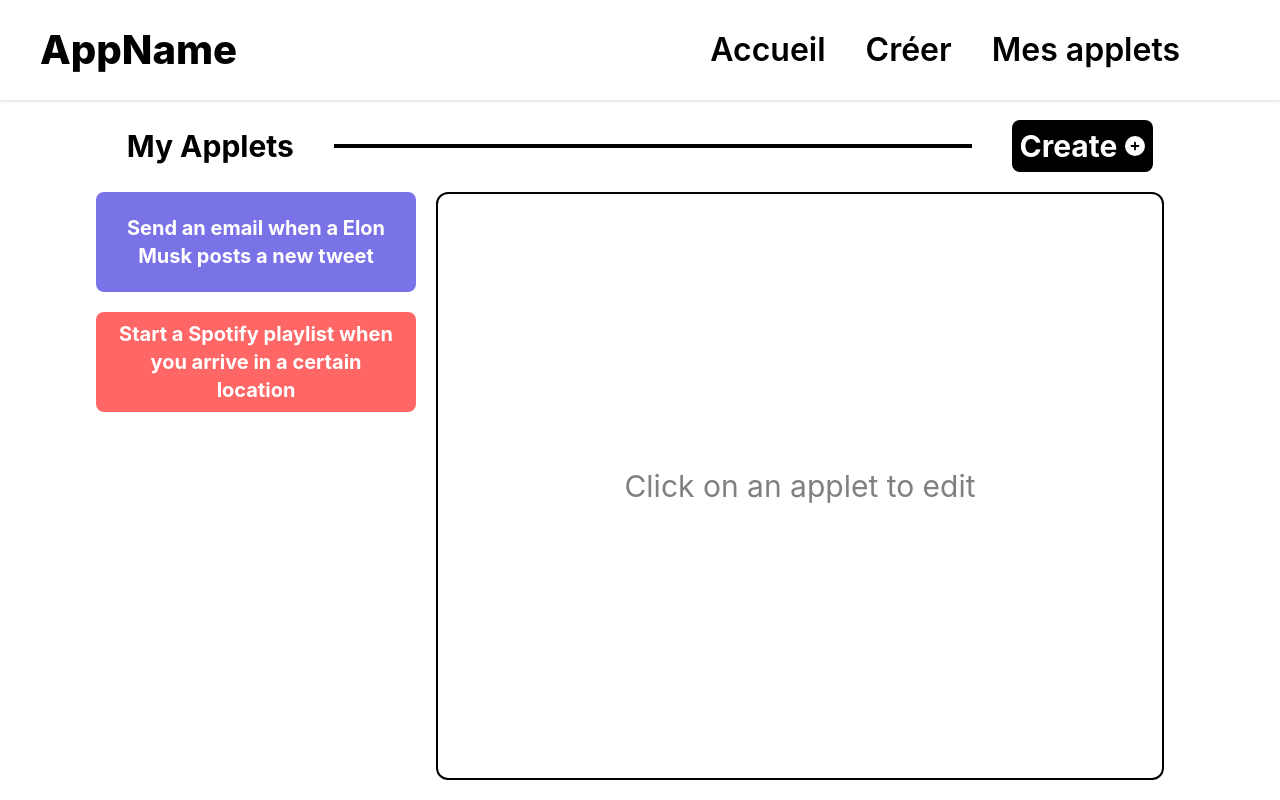
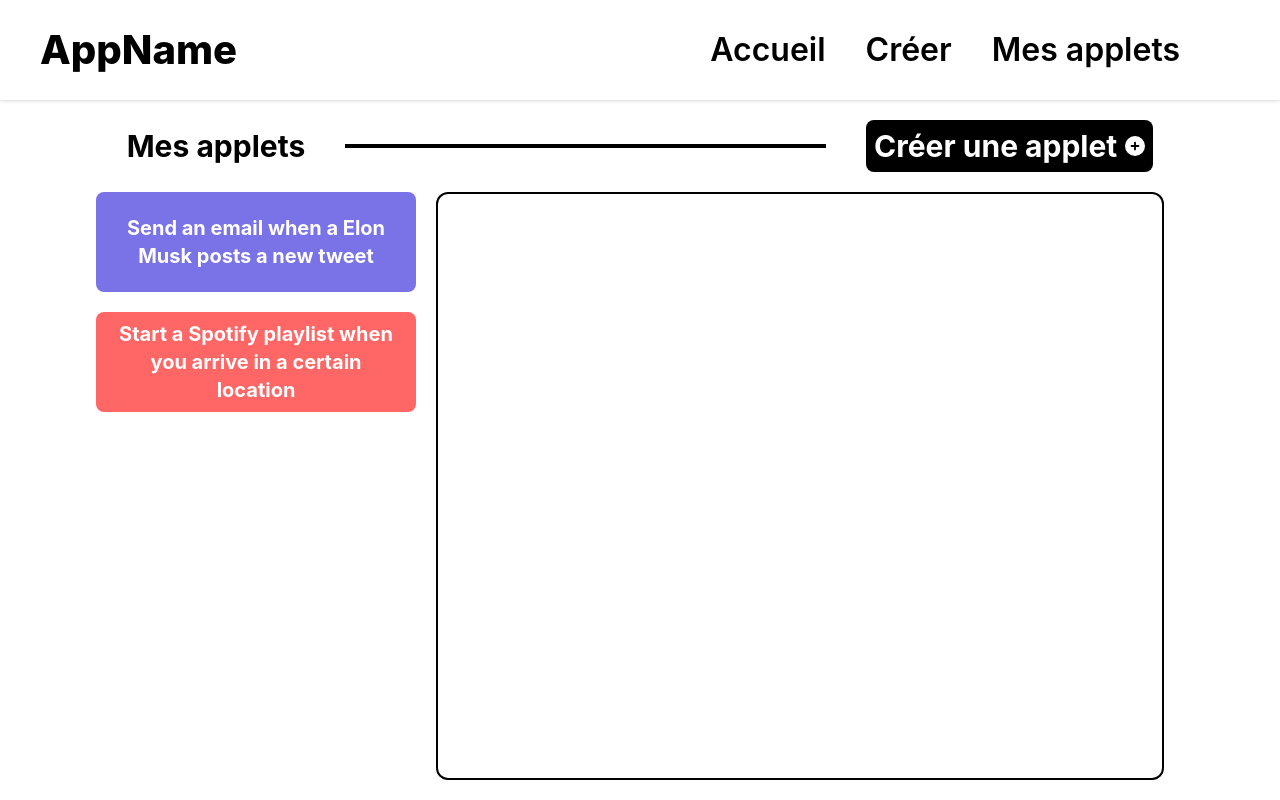
Before and after one commit to Nathandelenclos/Area, a React (Create React App) app in the folder web/: page /applets in a window 1280 px wide. Built offline with nearby package versions, Linux system fonts and the light colour scheme.

Commit message:
fix: comments PR

```diff
--- /dev/null
+++ b/web/src/components/Applet/AppletButton.tsx
@@ -0,0 +1,25 @@
+import React from "react";
+
+export type AppletButtonProps = {
+  title: string;
+  color: string;
+  onPress: () => void;
+};
+
+export default function AppletButton({
+  title,
+  color,
+  onPress,
+}: AppletButtonProps) {
+  return (
+    <div
+      onClick={onPress}
+      className="flex w-full rounded-lg h-[100px] items-center justify-center mt-5 cursor-pointer"
+      style={{ backgroundColor: color }}
+    >
+      <p className="text-white font-bold text-center text-xl px-5 text-ellipsis overflow-hidden">
+        {title}
+      </p>
+    </div>
+  );
+}
--- /dev/null
+++ b/web/src/components/Applet/HeaderEditApplet.tsx
@@ -0,0 +1,75 @@
+import React from "react";
+import {
+  faClone,
+  faPause,
+  faPenToSquare,
+  faStar,
+  faTrashCan,
+} from "@fortawesome/free-solid-svg-icons";
+import { FontAwesomeIcon } from "@fortawesome/react-fontawesome";
+import { IconDefinition } from "@fortawesome/fontawesome-svg-core";
+
+export type HeaderEditAppletProps = {
+  applet: any;
+};
+
+type ActionIcon = {
+  id: number;
+  icon: IconDefinition;
+  onPress: () => void;
+};
+
+export default function HeaderEditApplet({ applet }: HeaderEditAppletProps) {
+  const [actionIcons, setActionIcons] = React.useState<ActionIcon[]>([
+    {
+      id: 1,
+      icon: faPause,
+      onPress: () => console.log("Pause"),
+    },
+    {
+      id: 2,
+      icon: faPenToSquare,
+      onPress: () => console.log("Edit"),
+    },
+    {
+      id: 3,
+      icon: faStar,
+      onPress: () => console.log("Favorite"),
+    },
+    {
+      id: 4,
+      icon: faClone,
+      onPress: () => console.log("Clone"),
+    },
+    {
+      id: 5,
+      icon: faTrashCan,
+      onPress: () => console.log("Delete"),
+    },
+  ]);
+
+  return (
+    <div
+      className="w-full h-1/6 flex flex-row items-center justify-between px-5"
+      style={{ backgroundColor: applet.color }}
+    >
+      <p className="text-white text-3xl font-bold p-3">{applet.title}</p>
+      <div className="min-w-fit">
+        {actionIcons.map((icon) => (
+          <FontAwesomeIcon
+            icon={icon.icon}
+            size={"xl"}
+            color={"white"}
+            style={{
+              marginLeft: "10px",
+              marginRight: "10px",
+              cursor: "pointer",
+            }}
+            onClick={icon.onPress}
+            key={icon.id}
+          />
+        ))}
+      </div>
+    </div>
+  );
+}
--- /dev/null
+++ b/web/src/components/Applet/HeaderMyApplet.tsx
@@ -0,0 +1,31 @@
+import React from "react";
+import { FontAwesomeIcon } from "@fortawesome/react-fontawesome";
+import { faCirclePlus } from "@fortawesome/free-solid-svg-icons";
+import AppContext from "@src/context/AppContextProvider";
+
+export type HeaderMyAppletProps = {
+  CreateApplet: () => void;
+};
+
+export default function HeaderMyApplet({ CreateApplet }: HeaderMyAppletProps) {
+  const { translate } = AppContext();
+  return (
+    <div className="w-full flex justify-center mt-5">
+      <div className="flex flex-row items-center justify-between w-10/12 px-5">
+        <h1 className="text-3xl font-bold min-w-fit mr-10">
+          {translate("applets", "title")}
+        </h1>
+        <div className="h-1 w-full bg-black" />
+        <div
+          className="min-w-fit ml-10 bg-black rounded-lg p-2 flex flex-row hover:cursor-pointer items-center justify-center"
+          onClick={CreateApplet}
+        >
+          <p className="text-white font-bold mr-2 text-3xl">
+            {translate("applets", "create")}
+          </p>
+          <FontAwesomeIcon icon={faCirclePlus} size={"lg"} color={"white"} />
+        </div>
+      </div>
+    </div>
+  );
+}
--- a/web/src/pages/MyApplet.tsx
+++ b/web/src/pages/MyApplet.tsx
@@ -1,112 +1,18 @@
 import React from "react";
 import NavBar from "@components/NavBar";
-import { FontAwesomeIcon } from "@fortawesome/react-fontawesome";
-import {
-  faCirclePlus,
-  faClone,
-  faPause,
-  faPenToSquare,
-  faStar,
-  faTrashCan,
-} from "@fortawesome/free-solid-svg-icons";
+import AppletButton from "@components/Applet/AppletButton";
+import HeaderMyApplet from "@components/Applet/HeaderMyApplet";
+import HeaderEditApplet from "@components/Applet/HeaderEditApplet";
+import AppContext from "@src/context/AppContextProvider";
 
-function AppletButton({
-  title,
-  color,
-  onPress,
-}: {
+type Applet = {
+  id: number;
   title: string;
   color: string;
-  onPress: () => void;
-}) {
-  return (
-    <div
-      onClick={onPress}
-      className="flex w-full rounded-lg h-[100px] items-center justify-center mt-5 cursor-pointer"
-      style={{ backgroundColor: color }}
-    >
-      <p className="text-white font-bold text-center text-xl px-5 text-ellipsis overflow-hidden">
-        {title}
-      </p>
-    </div>
-  );
-}
-
-function HeaderMyApplet({ CreateApplet }: { CreateApplet: () => void }) {
-  return (
-    <div className="w-full flex justify-center mt-5">
-      <div className="flex flex-row items-center justify-between w-10/12 px-5">
-        <h1 className="text-3xl font-bold min-w-fit mr-10">My Applets</h1>
-        <div className="h-1 w-full bg-black" />
-        <div
-          className="min-w-fit ml-10 bg-black rounded-lg p-2 flex flex-row hover:cursor-pointer items-center justify-center"
-          onClick={CreateApplet}
-        >
-          <p className="text-white font-bold mr-2 text-3xl">Create</p>
-          <FontAwesomeIcon icon={faCirclePlus} size={"lg"} color={"white"} />
-        </div>
-      </div>
-    </div>
-  );
-}
-
-function HeaderEditApplet({ applet }: { applet: any }) {
-  const [icons, setIcons] = React.useState([
-    {
-      id: 1,
-      icon: faPause,
-      onPress: () => console.log("Pause"),
-    },
-    {
-      id: 2,
-      icon: faPenToSquare,
-      onPress: () => console.log("Edit"),
-    },
-    {
-      id: 3,
-      icon: faStar,
-      onPress: () => console.log("Favorite"),
-    },
-    {
-      id: 4,
-      icon: faClone,
-      onPress: () => console.log("Clone"),
-    },
-    {
-      id: 5,
-      icon: faTrashCan,
-      onPress: () => console.log("Delete"),
-    },
-  ]);
-
-  return (
-    <div
-      className="w-full h-1/6 flex flex-row items-center justify-between px-5"
-      style={{ backgroundColor: applet.color }}
-    >
-      <p className="text-white text-3xl font-bold p-3">{applet.title}</p>
-      <div className="min-w-fit">
-        {icons.map((icon) => (
-          <FontAwesomeIcon
-            icon={icon.icon}
-            size={"xl"}
-            color={"white"}
-            style={{
-              marginLeft: "10px",
-              marginRight: "10px",
-              cursor: "pointer",
-            }}
-            onClick={icon.onPress}
-            key={icon.id}
-          />
-        ))}
-      </div>
-    </div>
-  );
-}
+};
 
 export default function MyApplet() {
-  const [applets, setApplets] = React.useState([
+  const [applets, setApplets] = React.useState<Applet[]>([
     {
       id: 1,
       title: "Send an email when a Elon Musk posts a new tweet",
@@ -119,6 +25,7 @@ export default function MyApplet() {
     },
   ]);
   const [selectedApplet, setSelectedApplet] = React.useState<any>({ id: 0 });
+  const { translate } = AppContext();
 
   function CreateApplet() {
     console.log("Create Applet");
@@ -164,7 +71,7 @@ export default function MyApplet() {
               <div className="w-3/5 h-full p-5">
                 <div className="w-full h-full border-2 rounded-xl border-black flex items-center justify-center">
                   <p className="text-[#808080] text-3xl">
-                    Click on an applet to edit
+                    {translate("applets", "selectApplet")}
                   </p>
                 </div>
               </div>
```
